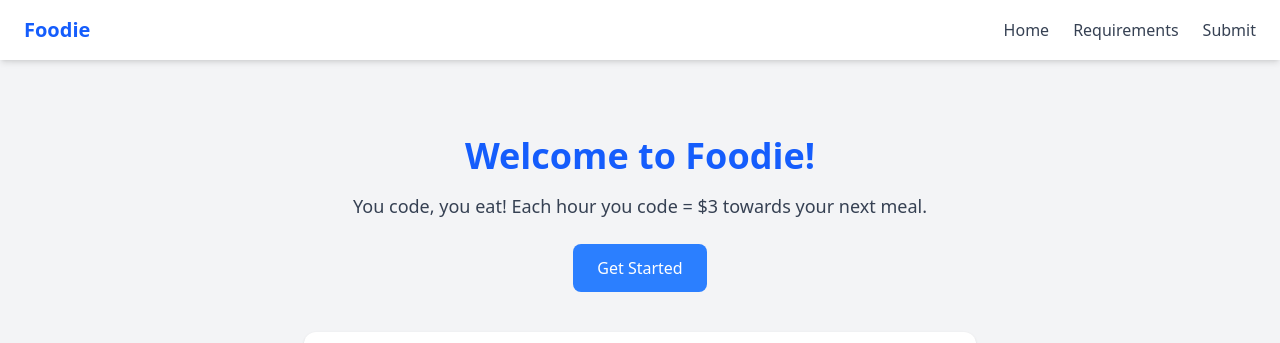
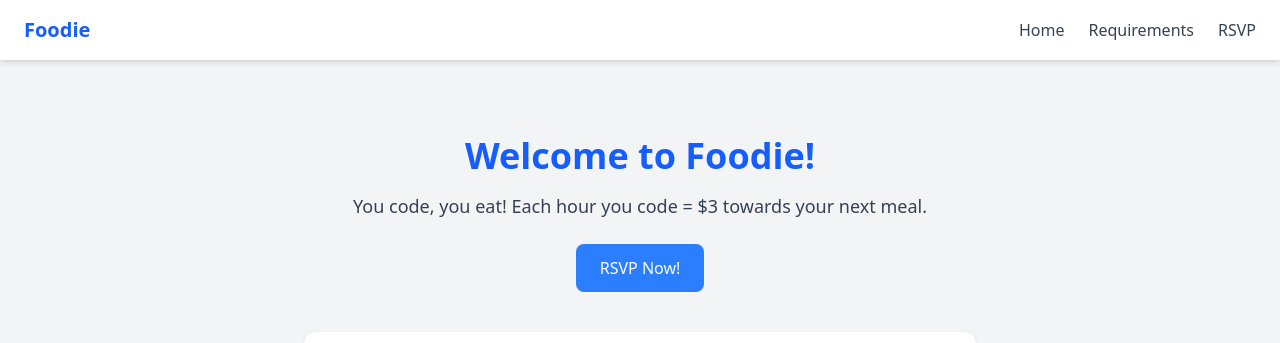
Before and after one commit to hellonearth311/foodie, a SvelteKit app: page / in a window 1280 px wide. Shown: the top 343 px of the page. Built offline with nearby package versions, Linux system fonts and the light colour scheme.

Commit message:
rsvp chat

```diff
--- a/src/routes/+layout.svelte
+++ b/src/routes/+layout.svelte
@@ -14,7 +14,7 @@
 	<ul class="flex space-x-6 text-gray-700 font-medium">
 		<li><a href="/" class="hover:text-red-500">Home</a></li>
 		<li><a href="/requirements" class="hover:text-red-500">Requirements</a></li>
-		<li><a href="/submit" class="hover:text-red-500">Submit</a></li>
+		<li><a href="/submit" class="hover:text-red-500">RSVP</a></li>
 	</ul>
 </nav>
 
--- a/src/routes/+page.svelte
+++ b/src/routes/+page.svelte
@@ -10,9 +10,9 @@
       <p class="mt-4 text-lg text-gray-700">
         You code, you eat! Each hour you code = $3 towards your next meal.
       </p>
-      <button class="mt-6 px-6 py-3 bg-blue-500 text-white rounded-lg hover:bg-blue-600 transition">
-        Get Started
-      </button>
+      <a href="/submit" class="mt-6 px-6 py-3 bg-blue-500 text-white rounded-lg hover:bg-blue-600 transition inline-block">
+        RSVP Now!
+      </a>
     </div>
 
     <section class="text-center bg-white rounded-xl shadow p-8">
--- /dev/null
+++ b/src/routes/submit/+page.svelte
@@ -0,0 +1 @@
+<p1>once i have a form this page will link there :3</p1>
```
